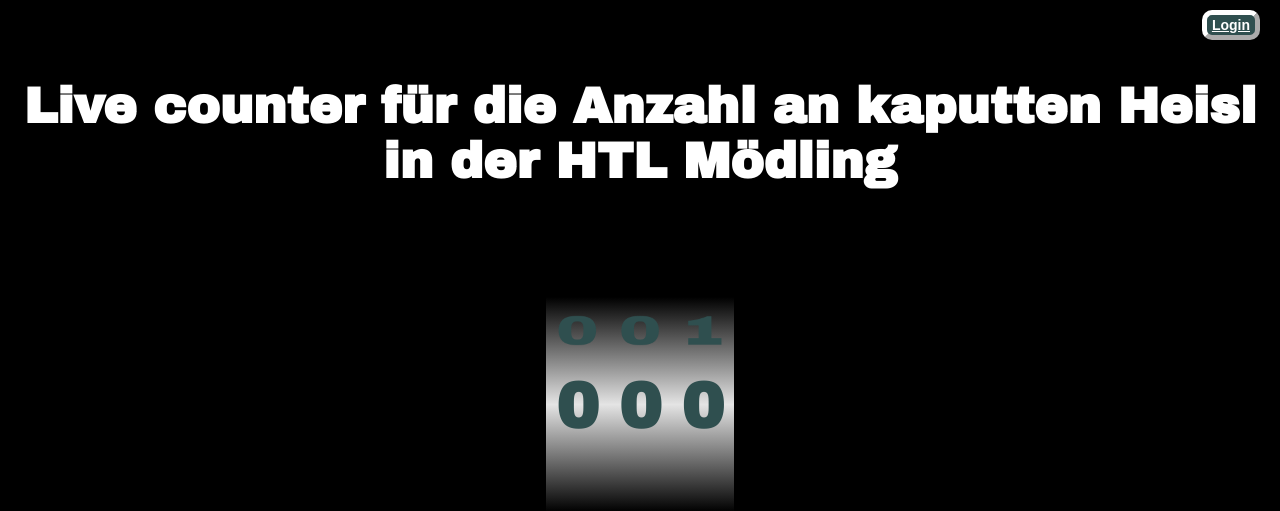
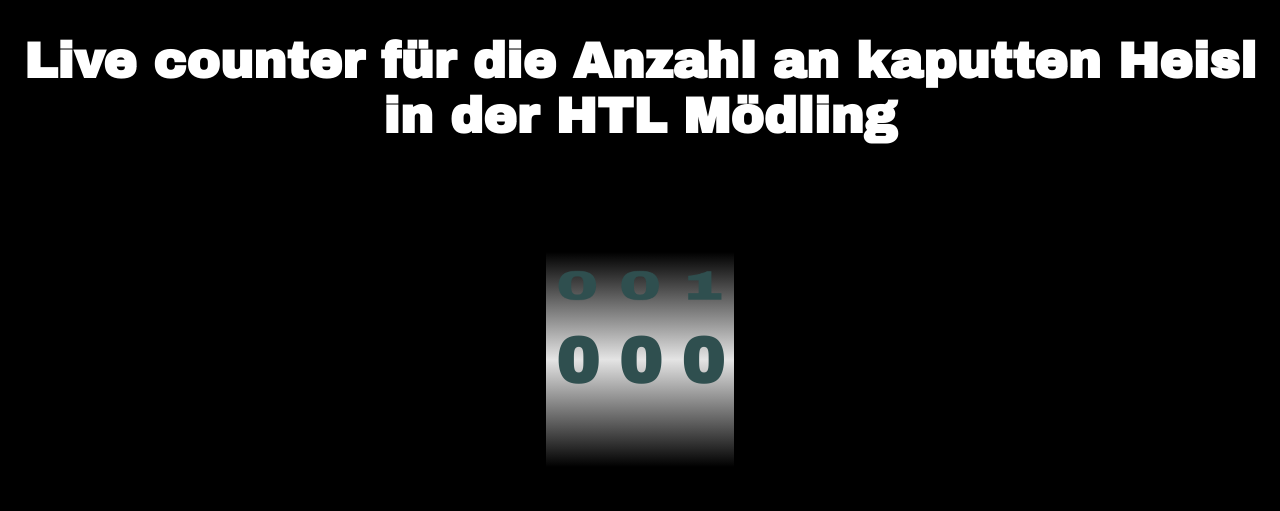
Before and after one commit to Chrisi2209/SchulklosKaputt, a Flask app: page / in a window 1280 px wide. Shown: the part 48-559 px from the top of the page. Run offline with Flask 3, Linux system fonts and the light colour scheme; data that the repository does not hold is empty.

Commit message:
login entfertn

```diff
--- a/app/templates/index.html
+++ b/app/templates/index.html
@@ -1,11 +1,6 @@
 {% extends "base.html" %}
 
 {% block content %}
-
-<div id="login">
-    <a href="/login"><button class="transitionButton">Login</button></a>
-</div>
-
 <h1 class="title">Live counter für die Anzahl an kaputten Heisl in der HTL Mödling</h1>
 
 <div id="counter">
--- a/app/templates/kloansicht.html
+++ b/app/templates/kloansicht.html
@@ -3,7 +3,7 @@
 {% block content %}
 
 <h1 class="title">Aktuell gemeldete Klos</h1>
-<h2 class="subtitle">(Nicht live)</h2>
+<h2 class="subtitle">(updated nicht)</h2>
 <div class="row">
     <div class="column50">
         <h1 class="subtitle">Knaben</h1>
```
